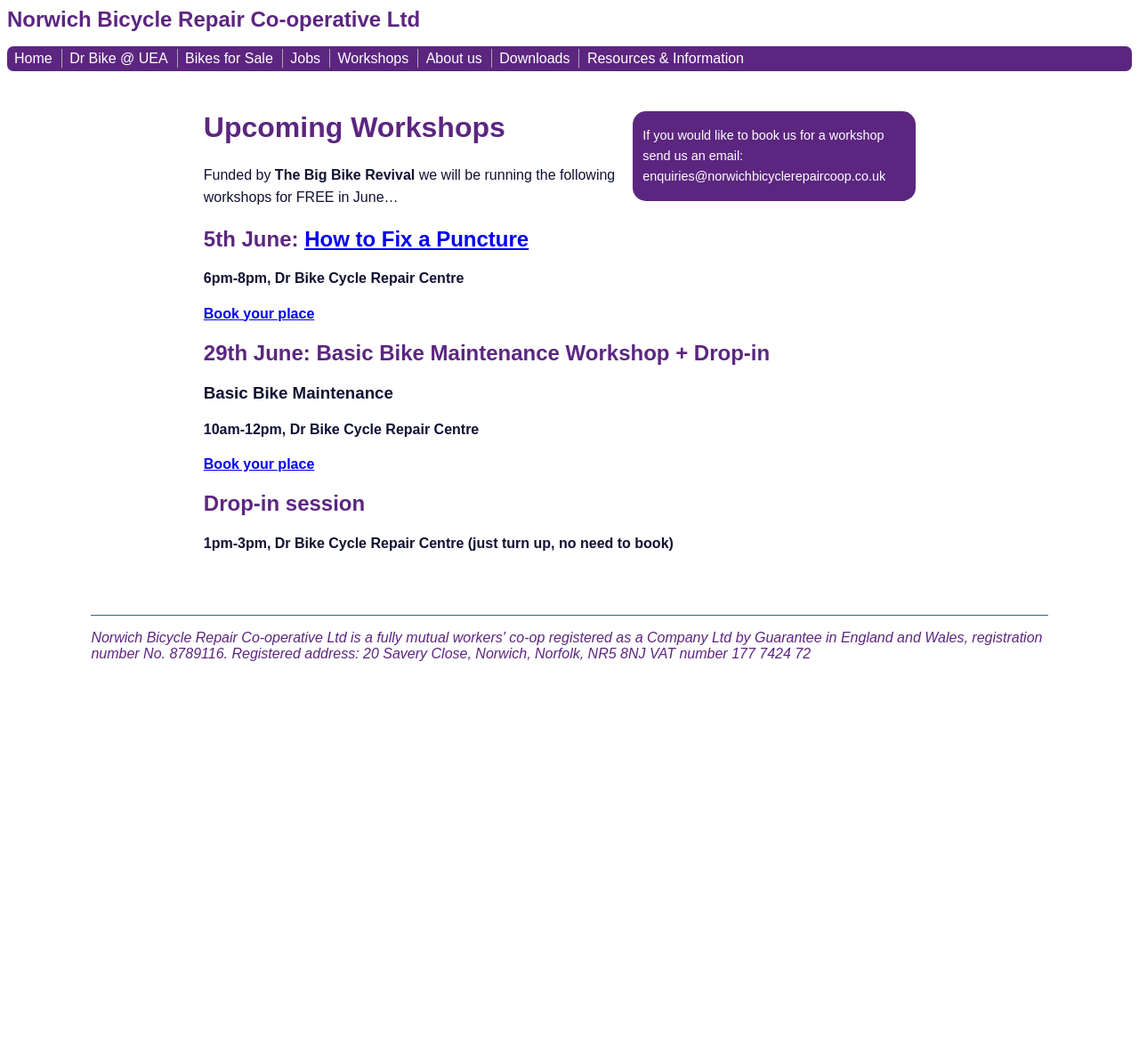
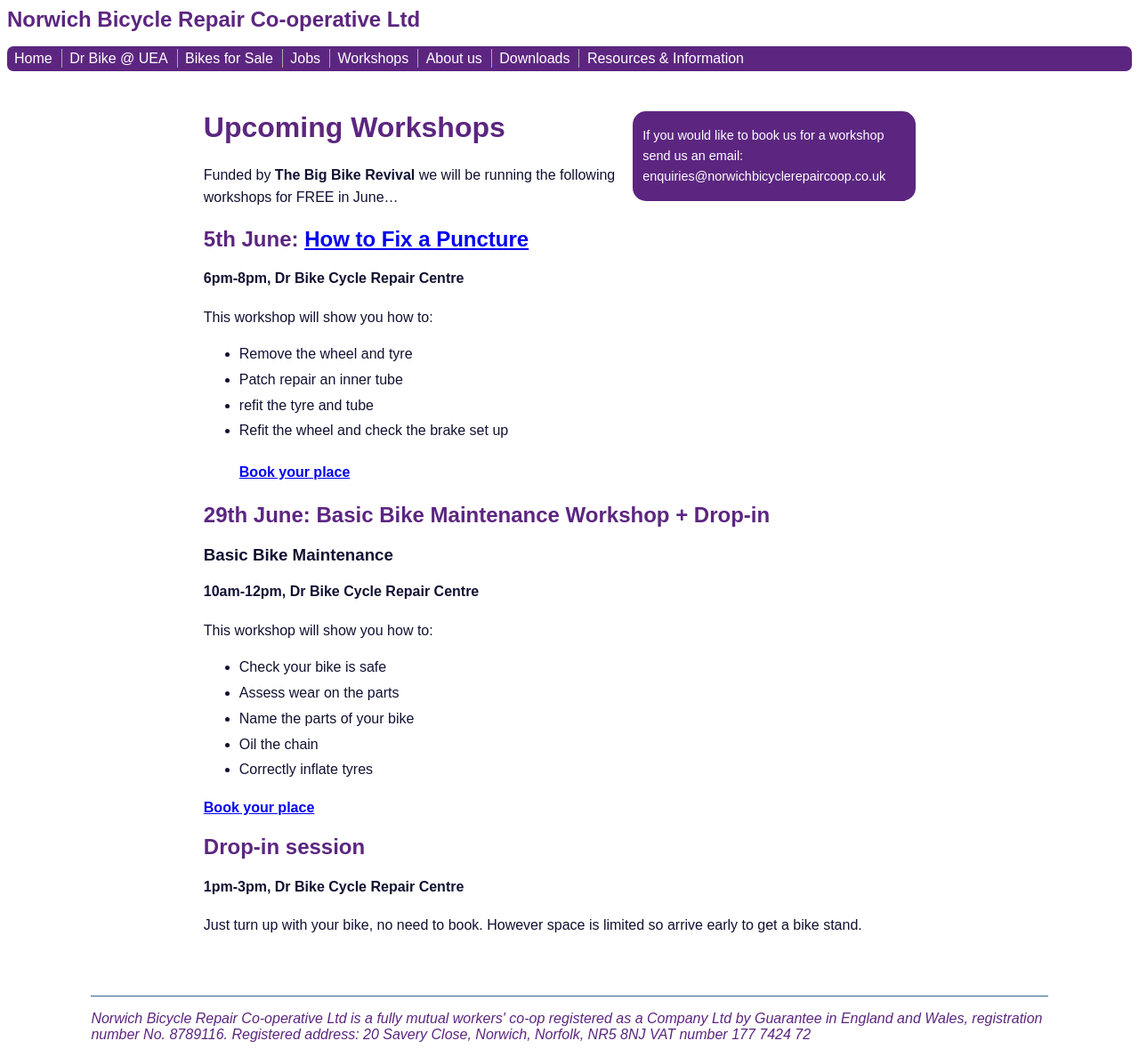
Before and after one commit to norwichbicyclerepaircooperative/norwichbicyclerepaircooperative.github.io, a Jekyll site: the page built from workshops/index.md, in a window 1280 px wide. Shown: the whole page at 89% size. Built offline with Jekyll 4.4.1, drawn with Linux system fonts in a browser that asks for light colours; before the commit the page ends 900 px from its top, so only the background shows below that.

Commit message:
Update index.md

```diff
--- a/workshops/index.md
+++ b/workshops/index.md
@@ -18,13 +18,26 @@ Funded by __The Big Bike Revival__ we will be running the following workshops fo
 
 ## 5th June: [How to Fix a Puncture](https://www.facebook.com/events/626161087869885/)
 #### 6pm-8pm, Dr Bike Cycle Repair Centre
+This workshop will show you how to:
+* Remove the wheel and tyre
+* Patch repair an inner tube
+* refit the tyre and tube
+* Refit the wheel and check the brake set up
 #### [Book your place](https://www.eventbrite.com/e/how-to-fix-a-puncture-workshop-tickets-62271990199)
 
 
 ## 29th June: Basic Bike Maintenance Workshop + Drop-in
 ### Basic Bike Maintenance
 #### 10am-12pm, Dr Bike Cycle Repair Centre
+This workshop will show you how to:
+* Check your bike is safe
+* Assess wear on the parts
+* Name the parts of your bike
+* Oil the chain
+* Correctly inflate tyres
+
 #### [Book your place](https://www.eventbrite.com/e/basic-bike-maintenance-workshop-drop-in-tickets-62350093809)
 
 ## Drop-in session
-#### 1pm-3pm, Dr Bike Cycle Repair Centre (just turn up, no need to book)
+#### 1pm-3pm, Dr Bike Cycle Repair Centre
+Just turn up with your bike, no need to book. However space is limited so arrive early to get a bike stand.
```
